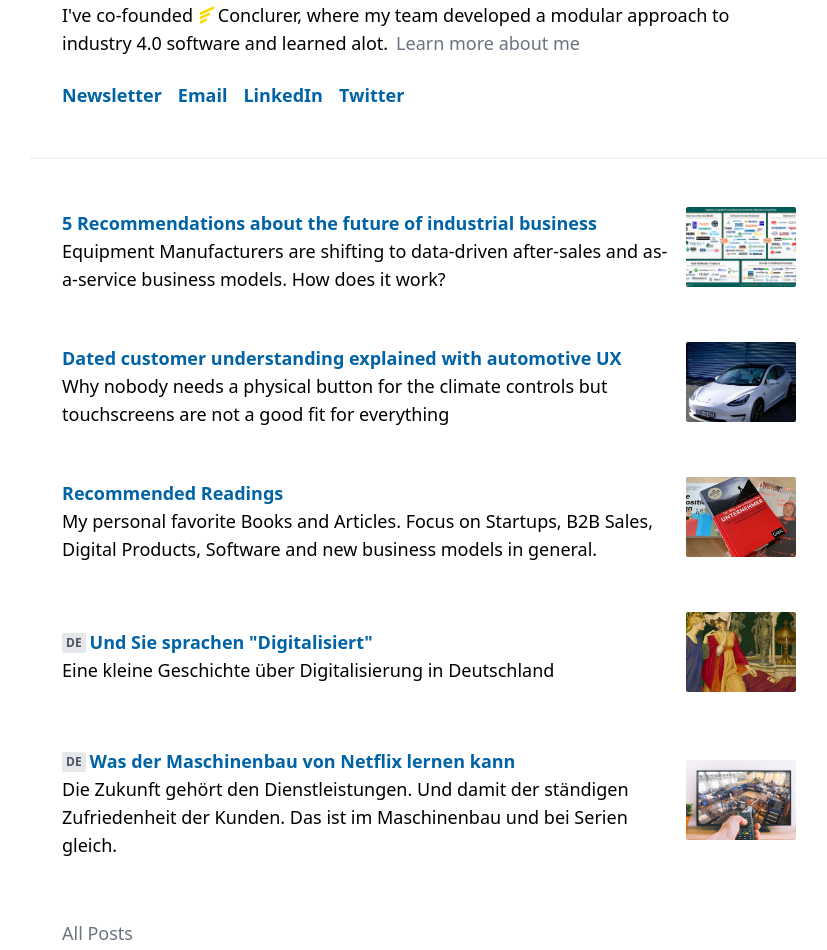
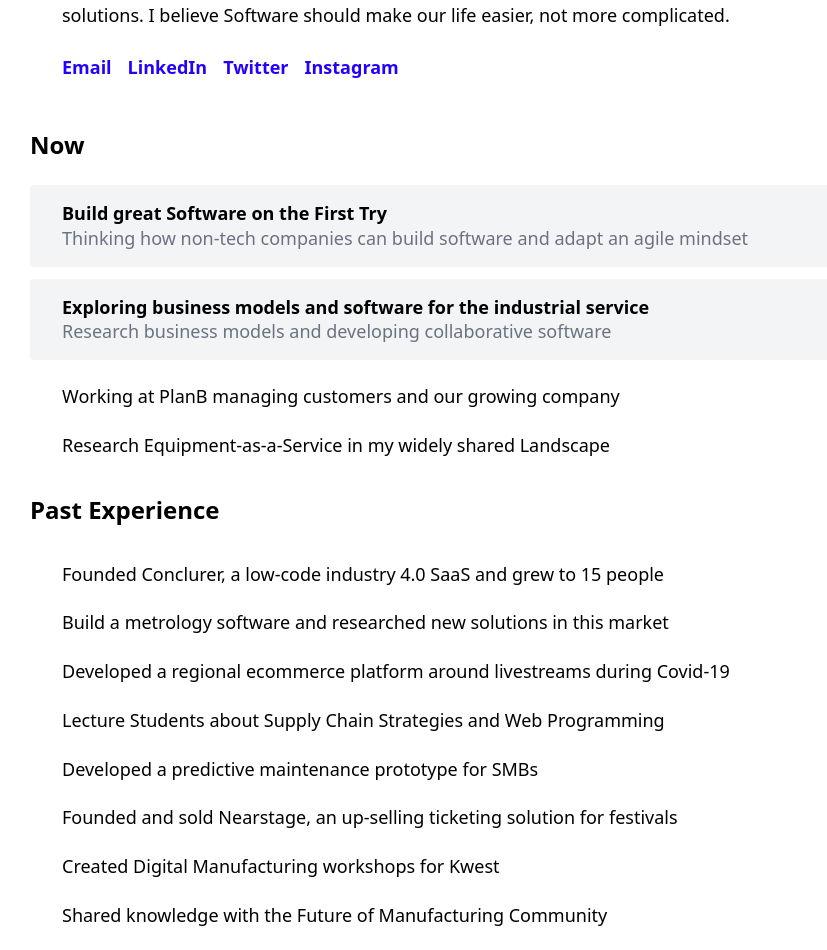
Before and after one commit to philippreiner/website, a Next.js app: page / in a window 1280 px wide. Shown: the part 782-1732 px from the top of the page, without its empty margins (210-1037 px from the left). Built offline with nearby package versions, Linux system fonts and the light colour scheme.

Commit message:
Updated Website May 22

```diff
--- a/components/about.js
+++ b/components/about.js
@@ -7,7 +7,7 @@ export function Tagline() {
   return (
       <Headline>
       <InlineHeading>Philipp Reiner&nbsp;</InlineHeading>
-      is an expert for digital business models. I combine strategy, user experience and software to create a sustainable future today.
+      is an expert for Digital Business Models, leads software teams and always thinks about tomorrow.
       </Headline>
   );
 }
--- a/components/atoms.js
+++ b/components/atoms.js
@@ -1,5 +1,5 @@
 const gradient = "text-primary";
-const gradient_dark = "dark:text-blue-500";
+const gradient_dark = "dark:text-blue-600";
 const gradient_dark_alt = "dark:from-blue-300 dark:via-blue-500 dark:to-primary";
 const gradient_cool = "bg-gradient-to-b from-primary to-blue-300 dark:to-blue-500 bg-primary flex";
 /*
@@ -94,3 +94,20 @@ export function LanguagePill({ label }) {
   </span>
   );
 }
+
+export function WorkCard({ title, label }) {
+  return (
+  <div className="mb-3 p-4 rounded md:px-8 leading-snug ,dpy-6 bg-gray-100 dark:bg-gray-800">
+    <span className="block font-bold">{title}</span>
+    <span className="text-gray-500">{label}</span>
+  </div>
+  );
+}
+
+export function WorkFrame({ title, label }) {
+  return (
+  <div className="py-2 rounded md:px-8 leading-snug md:py-3 dark:bg-gray-800">
+    <span className="block">{title}</span>
+  </div>
+  );
+}
--- a/components/contacts.js
+++ b/components/contacts.js
@@ -1,10 +1,10 @@
 
 export default function Contacts() {
-  const linkstyle = "hover:text-blue-400 font-bold hover:underline text-primary dark:text-blue-400";
+  const linkstyle = "hover:text-blue-400 font-bold hover:underline text-primary dark:text-blue-600";
 
   return (
     <ul className="flex flex-col md:flex-row">
-      <li className="pr-4 pb-2 md:pb-0">
+      <li className="pr-4 pb-2 md:pb-0 hidden">
         <a href="https://www.nonewmachines.com" className={linkstyle} >
           <span>Newsletter</span>
         </a>
@@ -14,12 +14,15 @@ export default function Contacts() {
           <span>Email</span>
         </a>
       </li>
-      <li className="pr-4 pb-2 md:pb-0">
+      <li className="pr-4 pb-2 md:pb-0 ">
         <a href="https://www.linkedin.com/in/philippreiner/" className={linkstyle} >LinkedIn</a>
       </li>
       <li className="pr-4 pb-2 md:pb-0">
         <a href="https://www.twitter.com/reiner" className={linkstyle}>Twitter</a>
       </li>
+      <li className="pr-4 pb-2 md:pb-0">
+        <a href="https://www.instagram.com/philippreiner/" className={linkstyle}>Instagram</a>
+      </li>
     </ul>
   );
 }
--- a/package.json
+++ b/package.json
@@ -19,7 +19,7 @@
     "react": "^17.0.2",
     "react-dom": "^17.0.2",
     "remark": "^13.0.0",
-    "remark-html": "^13.0.1"
+    "remark-html": "^13.0.2"
   },
   "devDependencies": {
     "autoprefixer": "^10.4.4",
--- a/pages/_document.js
+++ b/pages/_document.js
@@ -7,7 +7,7 @@ class MyDocument extends Document {
     return (
       <Html lang="de">
         <Head />
-        <body class="dark:bg-black dark:text-white sm:text-lg">
+        <body className="dark:bg-black dark:text-white sm:text-lg">
           <Main />
           <NextScript />
         </body>
--- a/pages/index.js
+++ b/pages/index.js
@@ -1,7 +1,7 @@
 import NextImage from "next/image";
 import { getSortedPostsData } from "../lib/posts";
 import Layout from "@components/layout";
-import { Container, Minilogo, Subline} from "@components/atoms"
+import { Container, WorkCard, WorkFrame, Subline} from "@components/atoms"
 import Contacts from "@components/contacts"
 import NextLink from "next/link";
 import { Blogpost } from "@components/blog"
@@ -30,7 +30,7 @@ export default function Home({ allPostsData }) {
 						src={philipp}
 						alt="Philipp Reiner"
 						placeholder="blur"
-						className="object-scale-down rounded-sm"
+						className="object-scale-down rounded"
 					/>
 				</div>
 				<div className="pb-4 md:pb-6">
@@ -38,24 +38,47 @@ export default function Home({ allPostsData }) {
 				</div>
 				<div className="pb-4 md:pb-6">
 					<Subline>
-						Software should make our life easier, not more complicated. At <a rel="noreferrer" target="_blank" href="https://www.planb.net" class="hover:underline opacity-100 text-planb whitespace-nowrap"><Minilogo name="planb"/>PlanB.</a>, I enable companies to build market-leading digital products and adapt an agile mindset. Earlier I've co-founded <a rel="noreferrer" target="_blank" href="https://www.conclurer.com" class="hover:underline text-black dark:text-white whitespace-nowrap"><Minilogo name="conclurer"/>Conclurer</a>, where my team developed a modular approach to industry 4.0 software and learned alot.
-
-						<NextLink href="/blog/conversation-starter">
-							<a className="hover:underline text-gray-500 ml-2">Learn more about me</a>
-						</NextLink>
+					Hi. I'm a software developer turned business guy. My biggest strength is to understand complex challenges superfast, breaking them down and create simple but powerful solutions. I believe Software should make our life easier, not more complicated.
 					</Subline>
 				</div>
 				<div className="pb-6 md:pb-10 lg:pb-12">
 					<Contacts/>
 				</div>
-				<div className="border-t-2 md:-ml-8 md:-mr-8 border-gray-100 dark:border-gray-800"></div>
-				<div className="pt-6 md:pt-10 lg:pt-12">
+
+				<div className="md:-ml-8 md:-mr-8 pb-6">
+					<h3 className="font-heading text-2xl">Now</h3>
+				</div>
+				<div className="md:-ml-8 md:-mr-8 pb-6">
+				<WorkCard title="Build great Software on the First Try" label="Thinking how non-tech companies can build software and adapt an agile mindset"/>
+				<WorkCard title="Exploring business models and software for the industrial service" label="Research business models and developing collaborative software"/>
+				<WorkFrame title="Working at PlanB managing customers and our growing company"/>
+				<WorkFrame title="Research Equipment-as-a-Service in my widely shared Landscape"/>
+				</div>
+
+
+				<div className="md:-ml-8 md:-mr-8 pb-6">
+					<h3 className="font-heading text-2xl">Past Experience</h3>
+				</div>
+				<div className="md:-ml-8 md:-mr-8 pb-6">
+				<WorkFrame title="Founded Conclurer, a low-code industry 4.0 SaaS and grew to 15 people"/>
+				<WorkFrame title="Build a metrology software and researched new solutions in this market"/>
+				<WorkFrame title="Developed a regional ecommerce platform around livestreams during Covid-19"/>
+				<WorkFrame title="Lecture Students about Supply Chain Strategies and Web Programming"/>
+				<WorkFrame title="Developed a predictive maintenance prototype for SMBs"/>
+				<WorkFrame title="Founded and sold Nearstage, an up-selling ticketing solution for festivals"/>
+				<WorkFrame title="Created Digital Manufacturing workshops for Kwest"/>
+				<WorkFrame title="Shared knowledge with the Future of Manufacturing Community"/>
+				<WorkFrame title="Bachelor Thesis about BI dashboard for purchasing departments"/>
+				</div>
+
+				<div className="hidden border-t-2 md:-ml-8 md:-mr-8 border-gray-100 dark:border-gray-800"></div>
+				<div className="hidden pt-6 md:pt-10 lg:pt-12">
 					{allPostsData.map(({ id, title, image, slogan, fav, language }) => (
 						fav != false && <Blogpost title={title} id={id} language={language} image={image} desc={slogan}/>
 					))}
 					&nbsp;
 				</div>
-				<div className="-mt-4">
+				<div className="-mt-4 hidden">
 					<NextLink href="/blog">
 						<a className="text-gray-500 hover:underline">All Posts</a>
 					</NextLink>
--- a/styles/globals.css
+++ b/styles/globals.css
@@ -6,7 +6,7 @@ a {
   cursor: pointer;
 }
 ::selection {
-  background-color: rgba(0,26,255,.75);
+  background-color: rgba(255,0,214,.75);
   color:#fff;
 }
 body {
--- a/tailwind.config.js
+++ b/tailwind.config.js
@@ -6,7 +6,7 @@ module.exports = {
     extend: {
       colors: {
         planb: '#ff5100',
-        primary: '#0063a6', //#001AFF,3E82B9
+        primary: '#2400FF', //#001AFF,3E82B9
         secondary: '#A300FF',
         primarylight: '#3347FF'
       }
```
